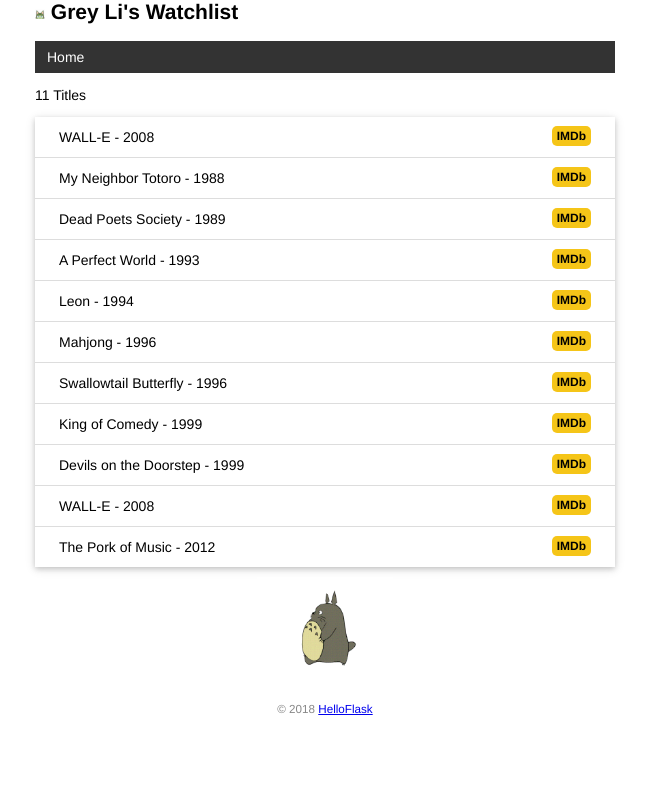
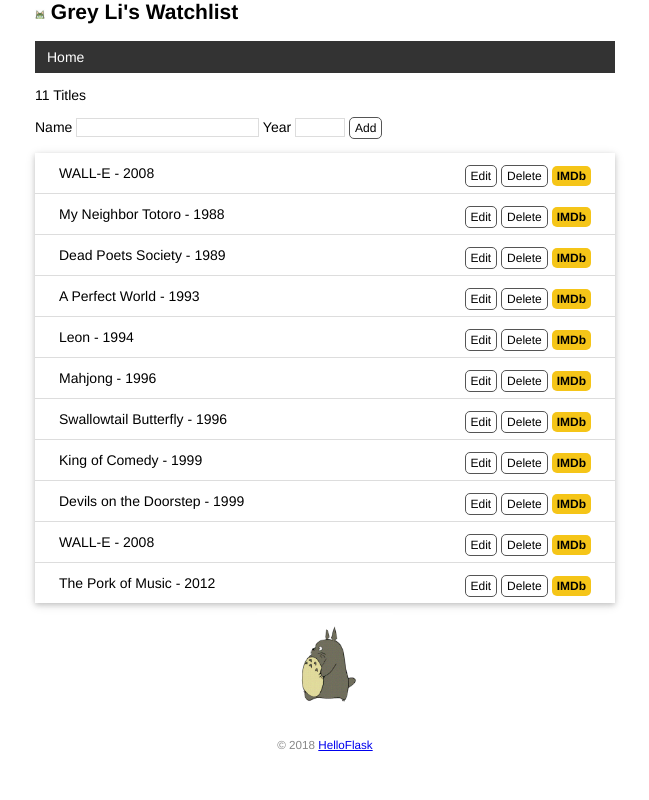
Before and after one commit to schKatze/my-first-flask, a Flask app: page / in a window 1280 px wide. Shown: the whole page, without its empty margins (315-964 px from the left). Run offline with Flask 2, Linux system fonts and the light colour scheme; data comes from the database, SQL or seed files in the repository; both versions use the stored data as it was after the commit.

Commit message:
Create, eid and delete item by  form

```diff
--- a/app.py
+++ b/app.py
@@ -1,4 +1,5 @@
 from flask import Flask, render_template
+from flask import request, url_for, redirect, flash
 from flask_sqlalchemy import SQLAlchemy
 import os
 import click
@@ -6,6 +7,7 @@ import click
 app = Flask(__name__)
 app.config['SQLALCHEMY_DATABASE_URI'] = 'sqlite:///' + os.path.join(app.root_path, 'data.db')
 app.config['SQLALCHEMY_TRACK_MODIFICATIONS'] = False
+app.config['SECRET_KEY'] = 'dev'  # 等同于 app.secret_key = 'dev'
 db = SQLAlchemy(app)
 
 
@@ -61,8 +63,50 @@ def page_not_found(e):
     return render_template('404.html'), 404
 
 
-@app.route('/')
+@app.route('/movie/edit/<int:movie_id>', methods=['GET', 'POST'])
+def edit(movie_id):
+    movie = Movie.query.get_or_404(movie_id)
+
+    if request.method == 'POST':
+        title = request.form['title']
+        year = request.form['year']
+
+        if not title or not year or len(year) != 4 or len(title) > 60:
+            flash('Invalid input')
+            return redirect(url_for('edit', movie_id=movie_id))
+
+        movie.title = title
+        movie.year = year
+        db.session.commit()
+        flash('Item updated')
+        return redirect(url_for('index'))
+    return render_template('edit.html', movie=movie)
+
+
+@app.route('/movie/delete/<int:movie_id>', methods=['POST'])
+def delete(movie_id):
+    movie = Movie.query.get_or_404(movie_id)
+    db.session.delete(movie)
+    db.session.commit()
+    flash('Item deleted')
+    return redirect(url_for('index'))
+
+
+
+@app.route('/', methods=['GET', 'POST'])
 def index():
+    if request.method == 'POST':  # 判断请求
+        # 获取表单数据
+        title = request.form.get('title')
+        year = request.form.get('year')
+        if not title or not year or len(year) > 4 or len(title) > 60:
+            flash('Invalid input')  # 显示错误提示
+            return redirect(url_for('index'))  # 重定向返回主页
+        movie = Movie(title=title, year=year)
+        db.session.add(movie)
+        db.session.commit()
+        flash('Item created')
+        return redirect(url_for('index'))
     movies = Movie.query.all()
     return render_template('index.html', movies=movies)
 
--- a/static/style.css
+++ b/static/style.css
@@ -61,7 +61,7 @@ nav li {
 
 nav li a {
     display: block;
-    color: white;
+    color: #ffffff;
     text-align: center;
     padding: 8px 12px;
     text-decoration: none;
@@ -84,3 +84,49 @@ nav li a:hover {
     border-radius: 5px;
     padding: 3px 5px;
 }
+
+/* 覆盖某些浏览器对 input 元素定义的字体 */
+input[type=submit] {
+    font-family: inherit;
+}
+
+input[type=text] {
+    border: 1px solid #ddd;
+}
+
+input[name=year] {
+    width: 50px;
+}
+
+.btn {
+    font-size: 12px;
+    padding: 3px 5px;
+    text-decoration: none;
+    cursor: pointer;
+    background-color: white;
+    color: black;
+    border: 1px solid #555555;
+    border-radius: 5px;
+}
+
+.btn:hover {
+    text-decoration: none;
+    background-color: black;
+    color: white;
+    border: 1px solid black;
+}
+
+.alert {
+    position: relative;
+    padding: 7px;
+    margin: 7px 0;
+    border: 1px solid transparent;
+    color: #004085;
+    background-color: #cce5ff;
+    border-color: #b8daff;
+    border-radius: 5px;
+}
+
+.inline-form {
+    display: inline;
+}
--- a/templates/base.html
+++ b/templates/base.html
@@ -9,6 +9,9 @@
     {% endblock %}
 </head>
 <body>
+    {% for message in get_flashed_messages() %}
+    <div class="alert">{{ message }}</div>
+    {% endfor %}
     <h2>
         <img alt="Avatar" class="avatar" src="{{ url_for('static', filename='images/avatar.png') }}">
         {{ user.name }}'s Watchlist
--- a/templates/index.html
+++ b/templates/index.html
@@ -2,10 +2,19 @@
 
 {% block content %}
 <p>{{ movies|length }} Titles</p>
+<form method="post">
+    Name <input type="text" name="title" autocomplete="off" required>
+    Year <input type="text" name="year" autocomplete="off" required>
+    <input class="btn" type="submit" name="submit" value="Add">
+</form>
 <ul class="movie-list">
     {% for movie in movies %}
     <li>{{ movie.title }} - {{ movie.year }}
         <span class="float-right">
+            <a class="btn" href="{{ url_for('edit', movie_id=movie.id) }}">Edit</a>
+            <form class="inline-form" method="post" action="{{ url_for('delete', movie_id=movie.id) }}">
+            <input class="btn" type="submit" name="delete" value="Delete" onclick="return confirm('Are you sure?')">
+            </form>
             <a class="imdb" href="https://www.imdb.com/find?q={{ movie.title }}" target="_blank" title="Find this movie on IMDb">IMDb</a>
         </span>
     </li>
```
Also changed, not shown: templates/edit.html (added, +10 -0 lines), data.db.
